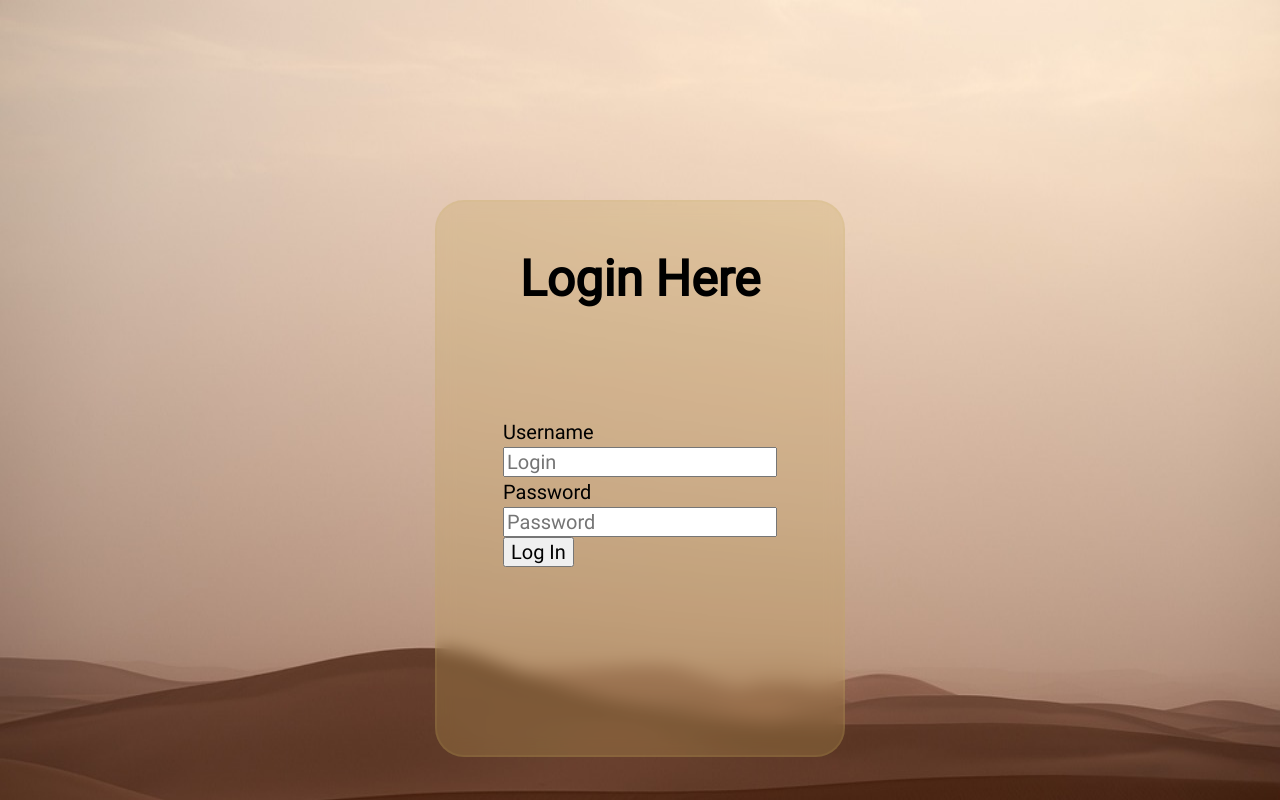
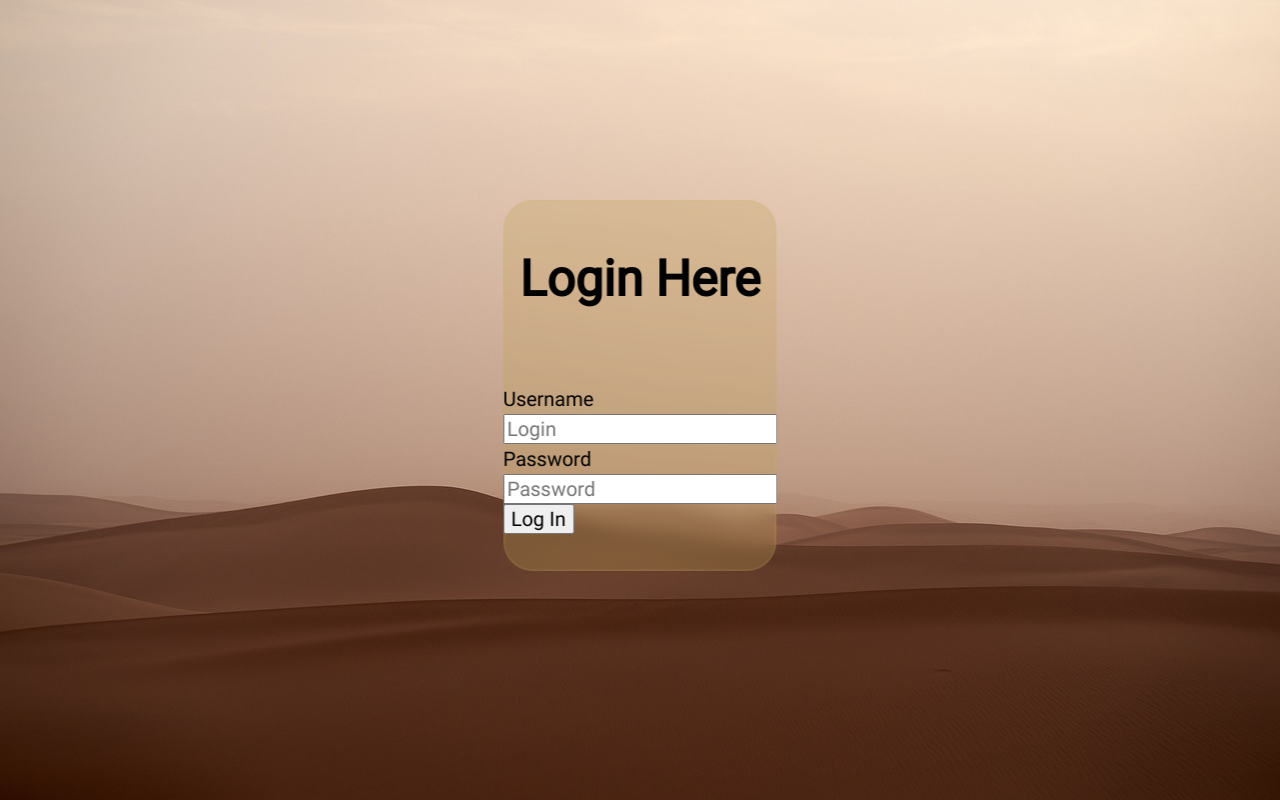
Before and after one commit to belovdima/PROJECTS, a React (Vite) app in the folder Pryaniky/: page / in a window 1280 px wide. Shown: the top 800 px of the page. Built offline with nearby package versions, Linux system fonts and the light colour scheme.

Commit message:
table is now working

```diff
--- a/Pryaniky/src/Login.tsx
+++ b/Pryaniky/src/Login.tsx
@@ -28,7 +28,7 @@ export const Login = () => {
             const data = await response.json();
 
             if (response.ok && data.data && data.data.token) {
-                localStorage.setItem('token', data.token);
+                localStorage.setItem('token', data.data.token);
                 navigate("/table", { replace: true });
             } else {
                 setError(data.message || 'Ошибка авторизации');
@@ -41,7 +41,7 @@ export const Login = () => {
 
     return (
         <div className="page page__auth">
-            <img src="~/../../public/desert.jpg" alt="desert" className="desert" width={1920} height={1080}/>
+            <img src="~/../../public/desert.jpg" alt="desert" className="desert"/>
             <div className="page__auth--form">
                 <form method="post" onSubmit={handleSubmit}>
                     <h3 className="w__login">Login Here</h3>
--- a/Pryaniky/src/Table.tsx
+++ b/Pryaniky/src/Table.tsx
@@ -1,18 +1,108 @@
+import { useState, useEffect } from "react";
 import { useNavigate } from "react-router-dom";
 
+// Интерфейс для структуры данных таблицы
+interface DocumentData {
+    id: string;
+    companySigDate: string;
+    companySignatureName: string;
+    documentName: string;
+    documentStatus: string;
+    documentType: string;
+    employeeNumber: string;
+    employeeSigDate: string;
+    employeeSignatureName: string;
+}
+
 export const Table = () => {
-
+    // Типизация состояния data
+    const [data, setData] = useState<DocumentData[] | null>(null);
+    const [loading, setLoading] = useState(true);
+    const [error, setError] = useState<string | null>(null);
     const navigate = useNavigate();
 
+    // Функция для выхода
     const handleClick = () => {
-        localStorage.clear()
+        localStorage.clear();
         navigate("/login", { replace: true });
-    }
+    };
 
-    return(
+    const API_url = 'https://test.v5.pryaniky.com/ru/data/v3/testmethods/docs/userdocs/get';
+
+    useEffect(() => {
+        const fetchData = async () => {
+            try {
+                const response = await fetch(API_url, {
+                    method: 'GET',
+                    headers: {
+                        'Content-type': 'application/json',
+                        'x-auth': localStorage.getItem("token") || ''
+                    }
+                });
+
+                if (!response.ok) {
+                    throw new Error(`Server error: ${response.statusText}`);
+                }
+
+                const result = await response.json();
+
+                // Проверяем ответ на ошибки
+                if (result.error_code !== 0) {
+                    throw new Error(result.error_text);
+                }
+
+                setData(result.data);
+            } catch (err) {
+                setError((err as Error).message);
+            } finally {
+                setLoading(false);
+            }
+        };
+
+        fetchData();
+    }, []);
+
+    // Обработка загрузки и ошибок
+    if (loading) return <div>Загрузка...</div>;
+    if (error) return <div>Ошибка: {error}</div>;
+
+    return (
         <div>
-            Вы на странице с таблицами
+            <h1>Таблица с данными</h1>
             <button className="logout" onClick={handleClick}>Обратно на главную</button>
+
+            {data && data.length > 0 ? (
+                <table>
+                    <thead>
+                        <tr>
+                            <th>Company Signature Date</th>
+                            <th>Company Signature Name</th>
+                            <th>Document Name</th>
+                            <th>Document Status</th>
+                            <th>Document Type</th>
+                            <th>Employee Number</th>
+                            <th>Employee Signature Date</th>
+                            <th>Employee Signature Name</th>
+                        </tr>
+                    </thead>
+                    <tbody>
+                        {data.map((item: DocumentData) => (
+                            <tr key={item.id}>
+                                <td>{item.companySigDate}</td>
+                                <td>{item.companySignatureName}</td>
+                                <td>{item.documentName}</td>
+                                <td>{item.documentStatus}</td>
+                                <td>{item.documentType}</td>
+                                <td>{item.employeeNumber}</td>
+                                <td>{item.employeeSigDate}</td>
+                                <td>{item.employeeSignatureName}</td>
+                            </tr>
+                        ))}
+                    </tbody>
+                </table>
+            ) : (
+                <div>Нет данных для отображения</div>
+            )}
         </div>
-    )
-}
+    );
+};
--- a/Pryaniky/src/styles/css/styles.css
+++ b/Pryaniky/src/styles/css/styles.css
@@ -164,6 +164,10 @@ svg * {
 .desert {
   position: absolute;
   z-index: -1;
+  width: 100%;
+  height: 100%;
+  -o-object-fit: cover;
+     object-fit: cover; /* Растягивает изображение по всему экрану */
 }
 
 .page__auth--form {
@@ -180,8 +184,8 @@ svg * {
   -webkit-box-direction: normal;
       -ms-flex-direction: column;
           flex-direction: column;
-  width: 410px;
-  height: 557px;
+  width: 21.354167vw;
+  height: 29.010417vw;
   padding: 40px 80px;
   border: 2.134px solid rgba(193, 183, 88, 0.1);
   border-radius: 29px;
@@ -200,7 +204,7 @@ svg * {
   -webkit-box-pack: center;
       -ms-flex-pack: center;
           justify-content: center;
-  padding-bottom: 100px;
+  padding-bottom: 5.208333vw;
   font-size: 50px;
   font-weight: 700;
 }
--- a/Pryaniky/src/styles/scss/_Login.scss
+++ b/Pryaniky/src/styles/scss/_Login.scss
@@ -1,6 +1,9 @@
 .desert {
     position: absolute;
     z-index: -1;
+    width: 100%;
+    height: 100%;
+    object-fit: cover; /* Растягивает изображение по всему экрану */
 }
 
 .page__auth--form {
@@ -10,8 +13,8 @@
     display: inline-flex;
     align-items: center;
     flex-direction: column;
-    width: 410px;
-    height: 557px;
+    width: 21.354167vw;
+    height: 29.010417vw;
     padding: 40px 80px;
     border: 2.134px solid rgba(193, 183, 88, 0.1);
     border-radius: 29px;
@@ -23,7 +26,7 @@
     & .w__login {
         display: flex;
         justify-content: center;
-        padding-bottom: 100px;
+        padding-bottom: 5.208333vw;
         font-size: 50px;
         font-weight: 700;
     }
```
